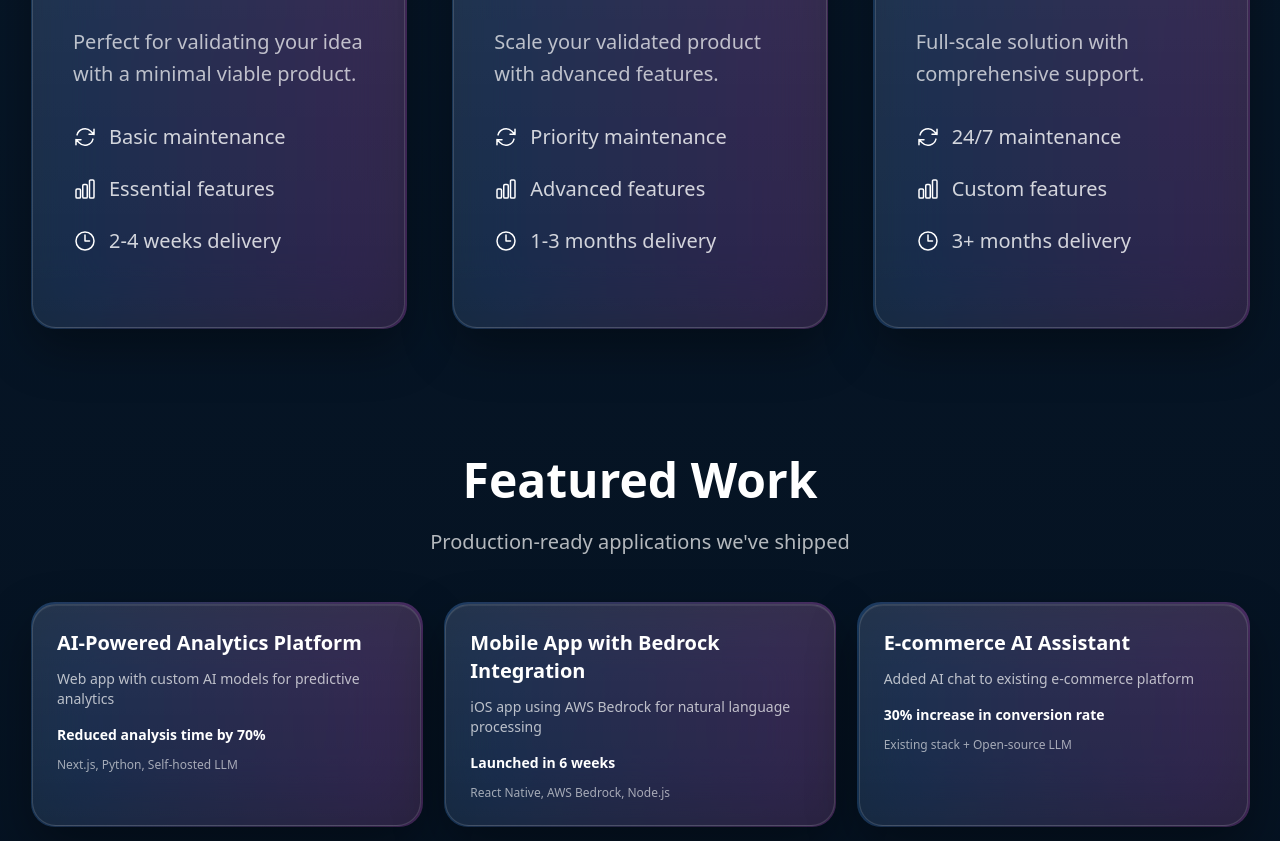
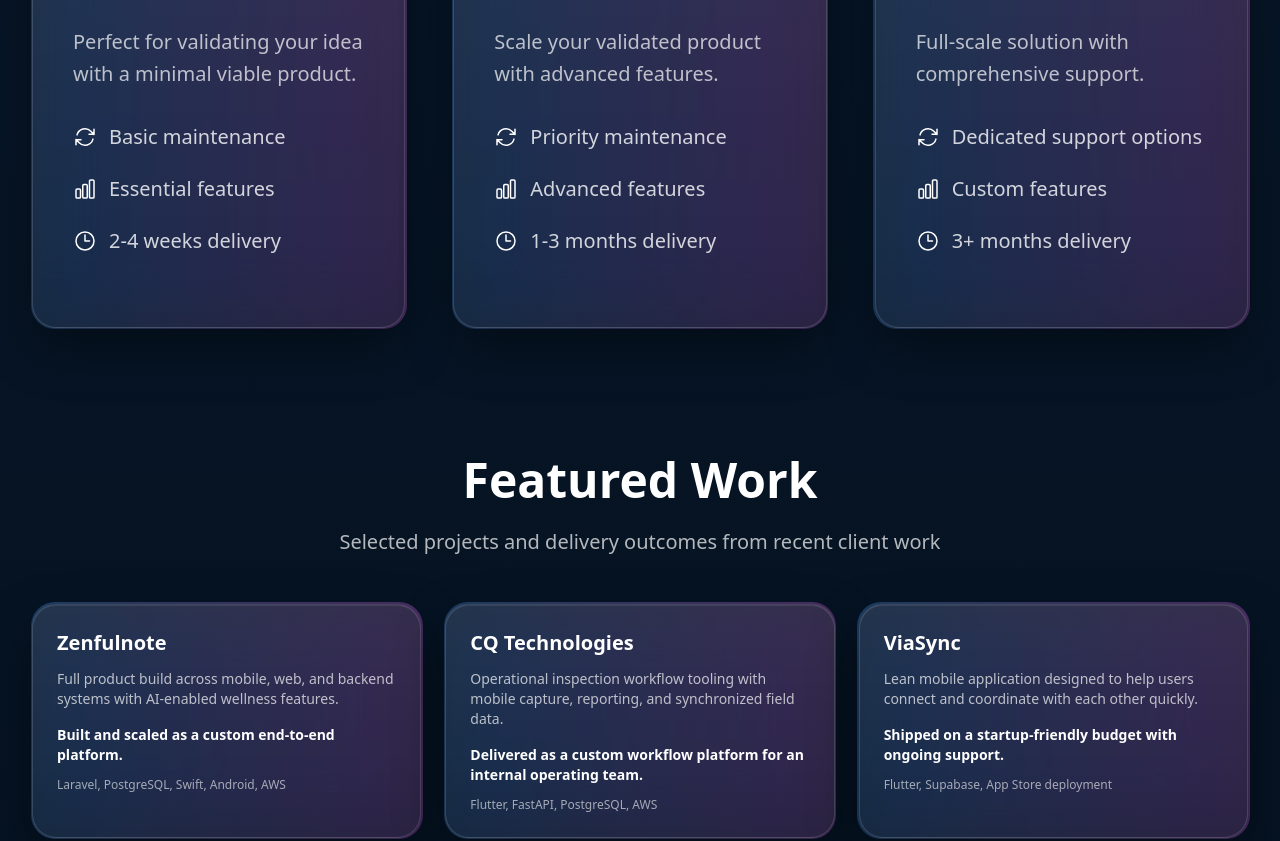
Before and after one commit to selerim-dev/Selerim-Client, a Next.js app in the folder agency-website/: page / in a window 1280 px wide. Shown: the part 4260-5101 px from the top of the page. Built offline with nearby package versions, Linux system fonts and the light colour scheme; no server answers.

Commit message:
exposures

```diff
--- a/agency-website/src/app/page.tsx
+++ b/agency-website/src/app/page.tsx
@@ -6,7 +6,6 @@
 import {
   CodeBracketIcon,
   DevicePhoneMobileIcon,
-  PaintBrushIcon,
   ChartBarIcon,
   RocketLaunchIcon,
   ClockIcon,
@@ -15,15 +14,12 @@
   ShieldCheckIcon,
   CheckCircleIcon,
   ServerIcon,
-  CloudIcon
+  CloudIcon,
 } from '@heroicons/react/24/outline';
-import Image from 'next/image';
-import CompanyLogosCarousel, { CompanyLogo } from '../components/CompanyLogosCarousel';
 import TypewriterGradient from '../components/TypewriterGradient';
 import InstantQuoteForm from '../components/InstantQuoteForm';
 import { gradientMain } from '../config/tokens';
 import dynamic from 'next/dynamic';
-import type { LottieRefCurrentProps } from 'lottie-react';
 import GradientBorder from '../components/GradientBorder';
 import { siteCopy } from '../config/siteCopy';
 import { ChevronDownIcon } from '@heroicons/react/24/outline';
@@ -85,7 +81,7 @@
 
 const testimonials = [
   {
-    quote: "It could not have been done without Selerim. The entire system was built by them end to end, and it has been flawless. It handles tens of thousands of requests every day without us needing to do anything.",
+    quote: "It could not have been done without Selerim. The entire system was built by them end to end, and it has run smoothly at scale without our team needing to manage the engineering side day to day.",
     author: "Abraham Shaheen",
     role: "CEO",
     company: "Zenfulnote"
@@ -97,24 +93,11 @@
     company: "ViaSync"
   },
   {
-    quote: "The full scope, build, and delivery has helped our internal team tremendously. Delivery was super fast, the quality was top tier, and working with the team was seamless and felt like 24/7 support throughout the process.",
+    quote: "The full scope, build, and delivery has helped our internal team tremendously. Delivery was fast, the quality was top tier, and working with the team was seamless from start to finish.",
     author: "Joe Kim",
     role: "Leadership Team",
     company: "CQ Technologies"
   }
-];
-
-// Example logos array (replace with your own)
-const companyLogos: CompanyLogo[] = [
-  { src: 'https://upload.wikimedia.org/wikipedia/commons/2/2f/Google_2015_logo.svg', alt: 'Google', href: 'https://google.com' },
-  { src: 'https://www.google.com/search?sca_esv=b9039e3016f1e9d6&rlz=1C5CHFA_enUS1032US1032&sxsrf=AE3TifP1WkTWMoUMKonIW-EiMid5Dcdd3Q:1749770311132&q=masterclass+logo&udm=2&fbs=AIIjpHxU7SXXniUZfeShr2fp4giZ1Y6MJ25_tmWITc7uy4KIeoJTKjrFjVxydQWqI2NcOhZVmrJB8DQUK5IzxA2fZbQF4YL5sNSRJGgx0e9Z9AxEx1bmPbSY3ROQyoKhw9UuuwNOze1rMTfR8LJZdQ9FI96CmdBJWTydVJVILJpUCMhUJaivtxJ0ArVSPoESF5gtgDTwfAIvL61r650S64avOx1wd9u3Yw&sa=X&ved=2ahUKEwiKr9Wugu2NAxVaLdAFHVv5IoAQtKgLegQIGhAB&biw=1512&bih=857&dpr=2#vhid=SQvuaYf8w77iIM&vssid=mosaic', alt: 'MasterClass', href: 'https://masterclass.com' },
-  { src: 'https://upload.wikimedia.org/wikipedia/commons/c/ca/Sony_logo.svg', alt: 'Sony', href: 'https://sony.com' },
-  { src: 'https://upload.wikimedia.org/wikipedia/commons/5/59/Epson_logo.svg', alt: 'Epson', href: 'https://epson.com' },
-  { src: 'https://brandfetch.com/doorspaceinc.com', alt: 'DoorSpace', href: 'https://doorspaceinc.com' },
-  { src: 'https://brandfetch.com/mybrightwheel.com', alt: 'Brightwheel', href: 'https://mybrightwheel.com' },
-  { src: 'https://seeklogo.com/vector-logo/442110/betterup', alt: 'BetterUp', href: 'https://betterup.com' },
-  { src: 'https://seeklogo.com/vector-logo/273876/salesforce', alt: 'Salesforce', href: 'https://salesforce.com' },
-  { src: 'https://worldvectorlogo.com/logo/consulting', alt: 'Consulting Partners', href: '#' },
 ];
 
 const pricingTiers = [
@@ -160,7 +143,7 @@
     features: [
       {
         icon: ArrowPathIcon,
-        text: '24/7 maintenance'
+        text: 'Dedicated support options'
       },
       {
         icon: ChartBarIcon,
@@ -178,9 +161,6 @@
   const [showQuote, setShowQuote] = useState(false);
   const [mounted, setMounted] = useState(false);
   const [animationData, setAnimationData] = useState(null);
-  const [error, setError] = useState(null);
-  const lottieRef = useRef<LottieRefCurrentProps>(null);
-
   // Listen for close event from InstantQuoteForm
   useEffect(() => {
     const handleClose = () => setShowQuote(false);
@@ -566,7 +546,7 @@
               What Our Clients Say
             </h2>
             <p className="mt-4 text-2xl text-white/80 max-w-4xl mx-auto">
-              Don't just take our word for it - hear from our satisfied clients
+              Direct feedback from client teams we have worked with.
             </p>
           </div>
           <div className="mt-16">
--- a/agency-website/src/app/pricing/page.tsx
+++ b/agency-website/src/app/pricing/page.tsx
@@ -101,8 +101,8 @@
     features: [
       {
         icon: ArrowPathIcon,
-        text: '24/7 maintenance',
-        description: 'Round-the-clock support and monitoring'
+        text: 'Priority support options',
+        description: 'Structured support coverage based on project needs'
       },
       {
         icon: ChartBarIcon,
--- a/agency-website/src/app/success/page.tsx
+++ b/agency-website/src/app/success/page.tsx
@@ -8,55 +8,41 @@
     name: "Zenfulnote",
     logo: "/success/zenfulnote.png",
     description:
-      "Zenfulnote is a mobile app built for both iOS and Android, helping users capture thoughts and stay organized. We built Zenfulnote from scratch in just 3 months, delivering a seamless experience on both platforms. The app now serves over 150,000 users and boasts 99.9% uptime, thanks to robust cloud infrastructure and continuous monitoring.",
+      "Zenfulnote is a full custom product spanning mobile, web, backend infrastructure, and AI-assisted product functionality. Selerim handled the end-to-end build and continues to support the platform as it evolves.",
     highlights: [
-      "150,000+ users",
-      "99.9% uptime",
-      "Built in 3 months",
-      "Perfected for Apple & Android",
+      "End-to-end custom build",
+      "Mobile, web, and backend delivery",
+      "AI-enabled product functionality",
+      "Ongoing product support",
       "Enterprise Tier"
     ],
     link: "#",
   },
   {
-    name: "Discoverly.ai",
+    name: "CQ Technologies",
     logo: "/success/discoverly.jpg",
     description:
-      "Discoverly.ai is a software affiliate platform that accurately tracks commissions from software app links. The platform handles tens of thousands of dollars in volume every month, with 99.9% uptime and real-time analytics for partners. Our team engineered a scalable, secure backend to ensure every click and commission is tracked flawlessly.",
+      "CQ Technologies needed a dependable mobile workflow for field operations, reporting, and internal coordination. The result was a custom platform built to support inspection work, report generation, and synchronized operational data.",
     highlights: [
-      "Tens of thousands in monthly volume",
-      "Accurate commission tracking",
-      "99.9% uptime",
-      "Real-time analytics",
+      "Operational workflow tooling",
+      "Mobile-first field capture",
+      "Custom reporting flow",
+      "Internal team enablement",
       "Enterprise Tier"
     ],
     link: "#",
   },
   {
-    name: "BrightPath LMS",
+    name: "ViaSync",
     logo: "/success/brightpath.png",
     description:
-      "BrightPath LMS is a learning management system for schools and businesses. We delivered a custom solution with advanced reporting, integrations, and a beautiful UI. The platform now supports over 50 organizations and thousands of learners.",
+      "ViaSync was delivered as a lean, startup-friendly mobile application focused on helping users connect and coordinate smoothly. It was shipped quickly on a constrained budget and continues to be supported as the product grows.",
     highlights: [
-      "Custom integrations",
-      "Advanced reporting",
-      "Thousands of learners",
-      "Modern UI",
+      "Starter-plan delivery",
+      "Lean mobile product build",
+      "Fast launch timeline",
+      "Ongoing support",
       "Starter Tier"
-    ],
-    link: "#",
-  },
-  {
-    name: "DoorSpace Portal",
-    logo: "/success/doorspace.jpeg",
-    description:
-      "DoorSpace Portal is a secure client portal for real estate professionals. We built a robust, easy-to-use platform that streamlines document sharing and client communication, with bank-level security and 24/7 uptime.",
-    highlights: [
-      "Bank-level security",
-      "24/7 uptime",
-      "Streamlined communication",
-      "Trusted by real estate pros",
-      "Growth Tier"
     ],
     link: "#",
   },
--- a/agency-website/src/config/siteCopy.ts
+++ b/agency-website/src/config/siteCopy.ts
@@ -155,25 +155,25 @@
     },
     featuredWork: {
       title: 'Featured Work',
-      subtitle: 'Production-ready applications we\'ve shipped',
+      subtitle: 'Selected projects and delivery outcomes from recent client work',
       items: [
         {
-          title: 'AI-Powered Analytics Platform',
-          description: 'Web app with custom AI models for predictive analytics',
-          outcome: 'Reduced analysis time by 70%',
-          stack: 'Next.js, Python, Self-hosted LLM'
+          title: 'Zenfulnote',
+          description: 'Full product build across mobile, web, and backend systems with AI-enabled wellness features.',
+          outcome: 'Built and scaled as a custom end-to-end platform.',
+          stack: 'Laravel, PostgreSQL, Swift, Android, AWS'
         },
         {
-          title: 'Mobile App with Bedrock Integration',
-          description: 'iOS app using AWS Bedrock for natural language processing',
-          outcome: 'Launched in 6 weeks',
-          stack: 'React Native, AWS Bedrock, Node.js'
+          title: 'CQ Technologies',
+          description: 'Operational inspection workflow tooling with mobile capture, reporting, and synchronized field data.',
+          outcome: 'Delivered as a custom workflow platform for an internal operating team.',
+          stack: 'Flutter, FastAPI, PostgreSQL, AWS'
         },
         {
-          title: 'E-commerce AI Assistant',
-          description: 'Added AI chat to existing e-commerce platform',
-          outcome: '30% increase in conversion rate',
-          stack: 'Existing stack + Open-source LLM'
+          title: 'ViaSync',
+          description: 'Lean mobile application designed to help users connect and coordinate with each other quickly.',
+          outcome: 'Shipped on a startup-friendly budget with ongoing support.',
+          stack: 'Flutter, Supabase, App Store deployment'
         }
       ]
     },
@@ -233,7 +233,7 @@
         custom: true,
         problem: 'Health and wellness startup needed a scalable mobile and web platform to serve growing user base with real-time sync, secure data handling, and seamless cross-platform experience. Required AI-powered personalized mental health exercise recommendations.',
         solution: 'Custom-built from the ground up using Enterprise plan. Full-stack application with native iOS and Android apps, responsive web platform, and robust backend infrastructure. Implemented secure authentication, real-time data synchronization, and scalable architecture. Fine-tuned Llama 3 with thousands of custom training points to power AI-driven mental health exercise suggestions personalized to each user.',
-        outcome: '150,000+ users, multi-six figure revenue, thousands of daily active users. Platform scales seamlessly with growing demand. AI recommendations drive high engagement and user retention.',
+        outcome: 'Built as a full custom platform across mobile, web, and backend systems, with AI recommendations integrated into the product experience.',
         stack: 'PHP/Laravel, PostgreSQL, Swift, Android, AWS, Llama 3 (Fine-tuned)',
         links: {
           website: 'https://zenfulnote.app',
@@ -246,7 +246,7 @@
         custom: true,
         problem: 'Home inspection company needed a comprehensive mobile tool to capture property data, generate professional reports, and streamline inspection workflows with offline capability and cloud sync.',
         solution: 'Custom-built from the ground up using Enterprise plan. Flutter mobile application with FastAPI backend for report generation, image processing, and data management. Implemented offline-first architecture with seamless cloud synchronization and professional report templates.',
-        outcome: 'Streamlined inspection process, reduced inspection time by 40%, professional report generation in minutes. All data securely synced and accessible across devices.',
+        outcome: 'Streamlined the inspection workflow with mobile capture, report generation, and synchronized operational data across devices.',
         stack: 'Flutter, FastAPI, PostgreSQL, AWS, Docker',
         links: null
       },
@@ -444,7 +444,7 @@
         'Current stage (idea, existing product, etc.)'
       ]
     },
-    responseTime: 'We respond within 24 hours',
+    responseTime: 'Fast response times for new project inquiries',
     ctas: {
       primary: {
         label: 'Book a 15-min intro',
```
